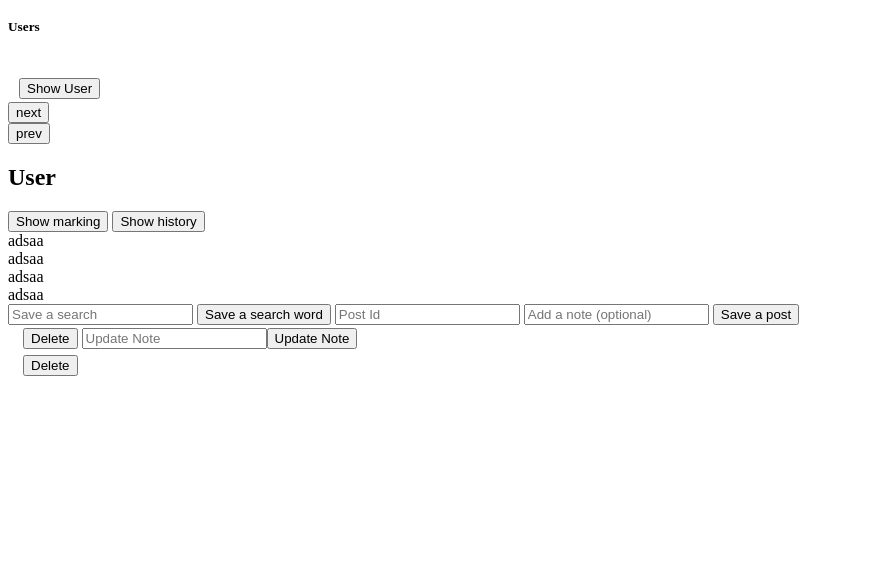
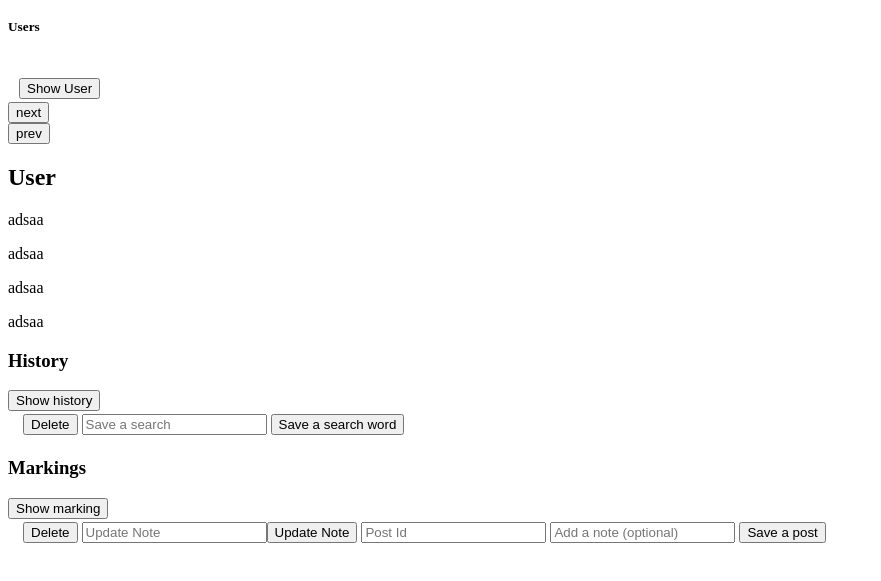
Before and after one commit to Heyatoli/Subproject-2---With-Html-part, a website: page StackoverflowWebservice/wwwroot/js/components/user/user.html in a window 1280 px wide. Shown: the part 125-706 px from the top of the page, without its empty margins (0-881 px from the left). Drawn offline with Linux system fonts and the light colour scheme.

Commit message:
finshed some things up with button 'n' shit

```diff
--- a/StackoverflowWebservice/wwwroot/js/components/user/user.html
+++ b/StackoverflowWebservice/wwwroot/js/components/user/user.html
@@ -45,24 +45,46 @@
     <div data-bind="visible: showNext"><button data-bind="click: getNext">next</button></div>
     <div data-bind="visible: showPrev"><button data-bind="click: getPrev">prev</button></div>
 
+    <div data-bind="visible: showUser">
         <h2>User</h2>
-    <button data-bind="click: getUserMarkings">Show marking</button>
+
+        <div class="card card-body">
+            <div data-bind="text: specificUserName" id="data">adsaa</div>
+            <p></p>
+            <div data-bind="text: specificUserAge" id="data">adsaa</div>
+            <p></p>
+            <div data-bind="text: specificUserLocation" id="data">adsaa</div>
+            <p></p>
+            <div data-bind="text: specificUserCreation" id="data">adsaa</div>
+
+        </div>
+
+        <div class="card card-body">
+
+            <div>
+                <div data-toggle="collapse" data-parent="#postsaccordion" href="#postsaccordion1" aria-expanded="true" aria-controls="postsaccordion1">
+                    <h3>History</h3>
                     <button data-bind="click: getUserHistory">Show history</button>
+                    <table class="table table-hover">
+                        <tbody data-bind="foreach: specificUserHistory">
+                            <tr>
+                                <td data-bind="text: $data.id"></td>
+                                <td></td>
+                                <td data-bind="text: $data.searchWord"></td>
+                                <td><button data-bind="click: $parent.deleteHistory.bind($parent, $data.id)">Delete</button></td>
+
+                                <td><input data-bind='value: $parent.createdSearch' class="form-control mr-sm-2" type="search" placeholder="Save a search" /></td>
+                                <td><button data-bind="click: createHistory" class="btn btn-outline-success my-2 my-sm-0" type="submit">Save a search word</button> </td>
+                            </tr>
+                        </tbody>
+                    </table>
+                </div>
 
 
-    <div data-bind="text: specificUserName" id="data">adsaa</div>
-    <div data-bind="text: specificUserAge" id="data">adsaa</div>
-    <div data-bind="text: specificUserLocation" id="data">adsaa</div>
-    <div data-bind="text: specificUserCreation" id="data">adsaa</div>
-
-    <input data-bind='value: createdSearch' class="form-control mr-sm-2" type="search" placeholder="Save a search" />
-    <button data-bind="click: createHistory" class="btn btn-outline-success my-2 my-sm-0" type="submit">Save a search word</button>
-
-    <input data-bind='value: savedPostId' class="form-control mr-sm-2" type="search" placeholder="Post Id" />
-    <input data-bind='value: savedNote' class="form-control mr-sm-2" type="search" placeholder="Add a note (optional)" />
-    <button data-bind="click: createMarking" class="btn btn-outline-success my-2 my-sm-0" type="submit">Save a post</button>
 
                     <div data-toggle="collapse" data-parent="#postsaccordion" href="#postsaccordion1" aria-expanded="true" aria-controls="postsaccordion1">
+                       <h3>Markings</h3>
+                        <button data-bind="click: getUserMarkings">Show marking</button>
                         <table class="table table-hover">
                             <tbody data-bind="foreach: specificUserMarkings">
                                 <tr>
@@ -71,22 +93,16 @@
                                     <td data-bind="text: $data.note"></td>
                                     <td><button data-bind="click: $parent.deleteMarking.bind($parent, $data.postId)">Delete</button></td>
                                     <td><input data-bind='value: $parent.note' class="form-control mr-sm-2" type="search" placeholder="Update Note" /><button data-bind="click: $parent.updateMarking.bind($parent, $data.postId)">Update Note</button></td>
+                                    <td><input data-bind='value: $parent.savedPostId' class="form-control mr-sm-2" type="search" placeholder="Post Id" /></td>
+                                    <td><input data-bind='value: $parent.savedNote' class="form-control mr-sm-2" type="search" placeholder="Add a note (optional)" /></td>
+                                    <td><button data-bind="click: createMarking" class="btn btn-outline-success my-2 my-sm-0" type="submit">Save a post</button></td>
                                 </tr>
                             </tbody>
                         </table>
                     </div>
+                </div>
 
-    <div data-toggle="collapse" data-parent="#postsaccordion" href="#postsaccordion1" aria-expanded="true" aria-controls="postsaccordion1">
-        <table class="table table-hover">
-            <tbody data-bind="foreach: specificUserHistory">
-                <tr>
-                    <td data-bind="text: $data.id"></td>
-                    <td></td>
-                    <td data-bind="text: $data.searchWord"></td>
-                    <td><button data-bind="click: $parent.deleteHistory.bind($parent, $data.id)">Delete</button></td>
-                </tr>
-            </tbody>
-        </table>
+            </div>
         </div>
 </body>
 </html>
--- a/StackoverflowWebservice/wwwroot/js/components/user/userVm.js
+++ b/StackoverflowWebservice/wwwroot/js/components/user/userVm.js
@@ -282,8 +282,7 @@ define(['knockout', 'webservice'], function (ko, webservice) {
             currentUserHistory,
             getUserHistory,
             postTitle,
-            showUser,
-            showHistMark
+            showUser
         };
 
     }
```
Lines whose indentation alone changed are shown as unchanged.
